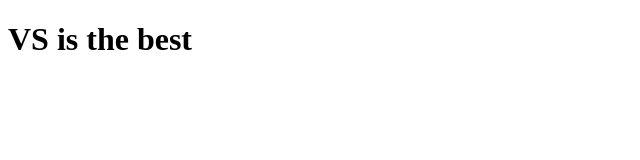
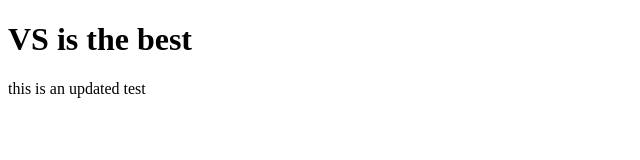
Before and after one commit to wobstech/wobstech, a plain HTML site: page VS-test/index.html in a window 1280 px wide. Shown: the whole page, without its empty margins (0-640 px from the left). Drawn offline with Linux system fonts and the light colour scheme.

Commit message:
after staged

```diff
--- a/VS-test/index.html
+++ b/VS-test/index.html
@@ -7,5 +7,6 @@
 </head>
 <body>
     <h1>VS is the best</h1>
+    this is an updated test
 </body>
 </html>
```
